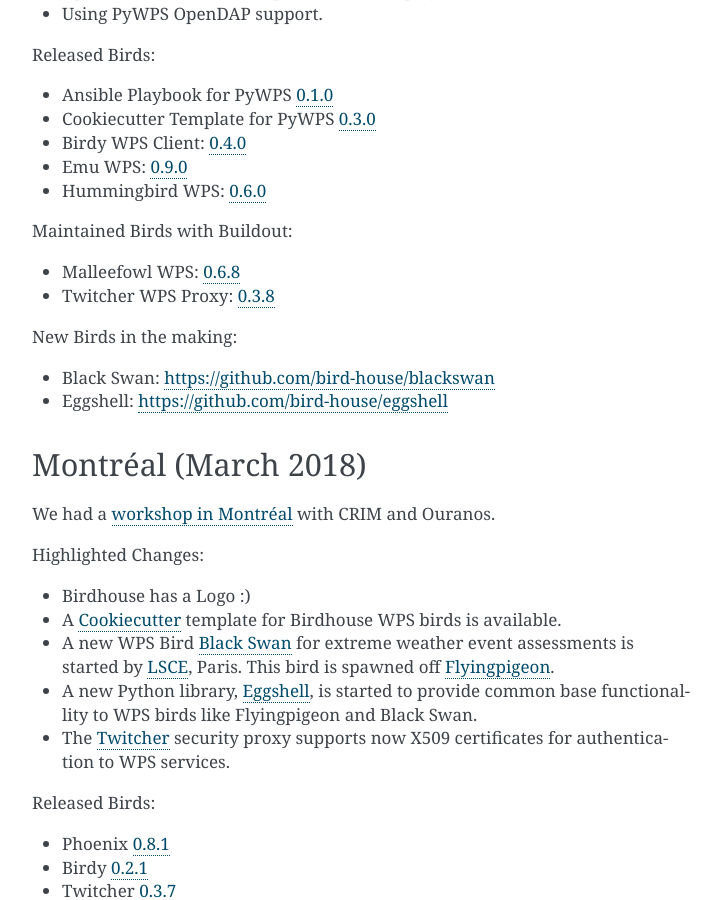
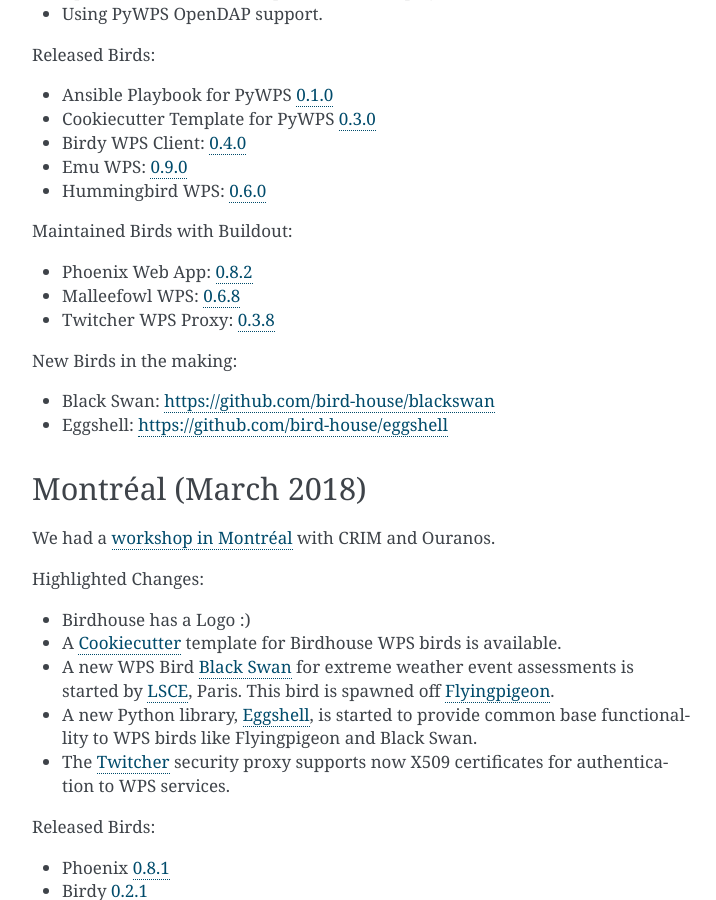
Before and after one commit to bird-house/birdhouse-docs, a Sphinx documentation site: the page built from docs/source/release_notes.rst, in a window 1280 px wide and 900 px high, scrolled down 886 px. Shown: the whole window, without its empty margins (388-1104 px from the left). Built offline with Sphinx 7.4.7, drawn with Linux system fonts in a browser that asks for light colours.

Commit message:
added phoenix to release

```diff
--- a/docs/source/release_notes.rst
+++ b/docs/source/release_notes.rst
@@ -40,6 +40,7 @@
 
 Maintained Birds with Buildout:
 
+* Phoenix Web App: `0.8.2 <https://github.com/bird-house/pyramid-phoenix/releases/tag/v0.8.2>`_
 * Malleefowl WPS: `0.6.8 <https://github.com/bird-house/malleefowl/releases/tag/v0.6.8>`_
 * Twitcher WPS Proxy: `0.3.8 <https://github.com/bird-house/twitcher/releases/tag/v0.3.8>`_
 
```
